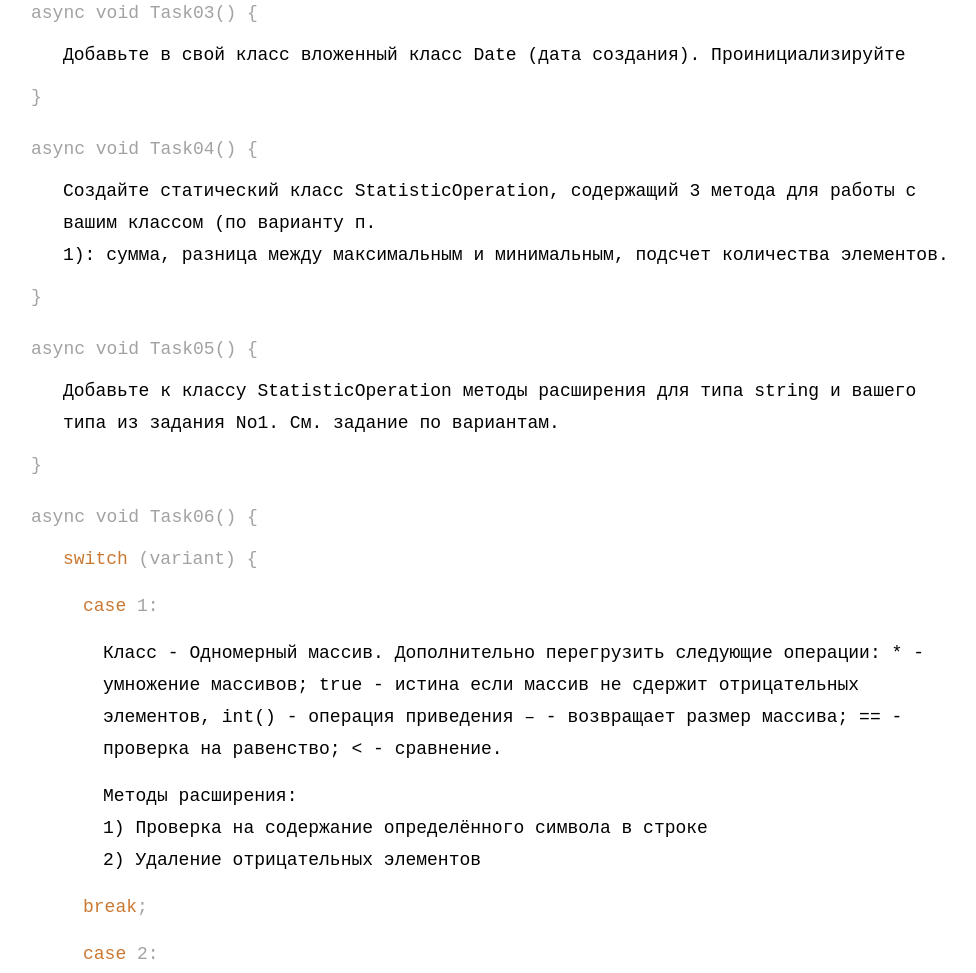
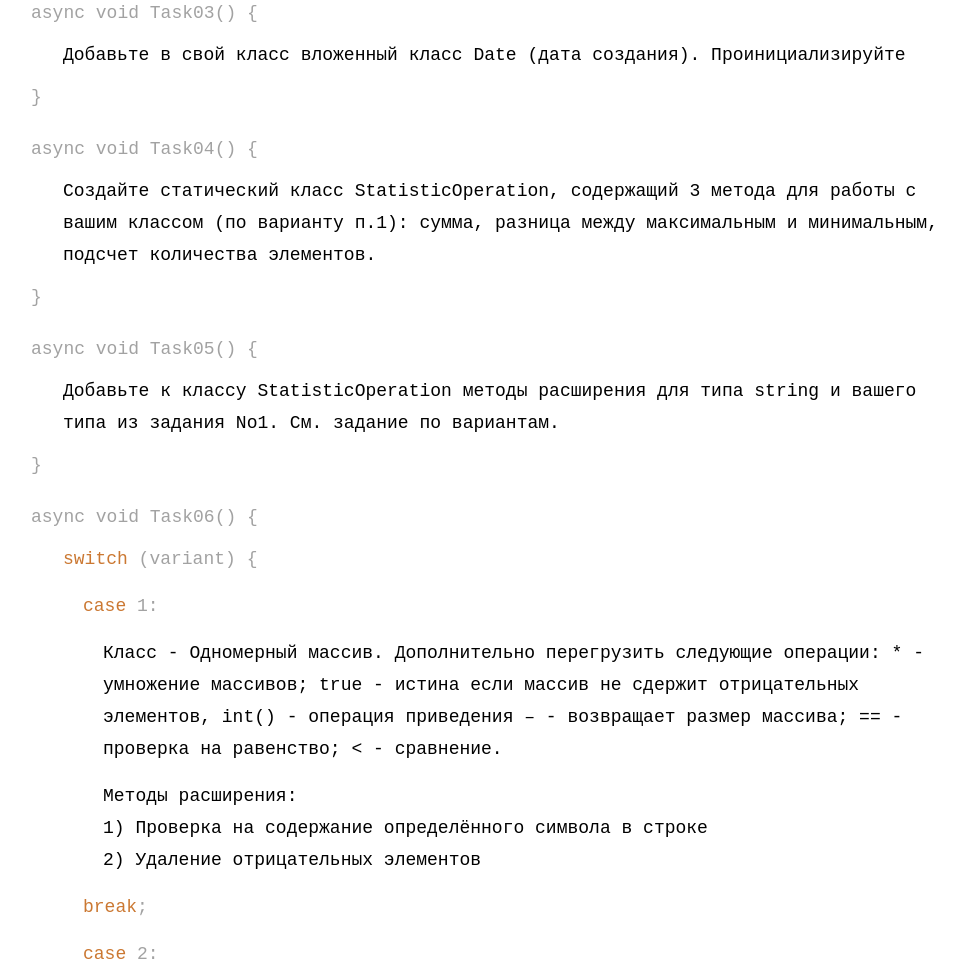
Before and after one commit to KarpovichMaksim/KarpovichMaksim.github.io, a plain HTML site: page tasks/OOP1/03.html in a window 1280 px wide. Shown: the part 728-1701 px from the top of the page, without its empty margins (127-1103 px from the left). Drawn offline with Linux system fonts and the light colour scheme; a script that the page names is missing; a web font is replaced by a local one.

Commit message:
Remove <br>

```diff
--- a/tasks/OOP1/03.html
+++ b/tasks/OOP1/03.html
@@ -53,7 +53,7 @@
 <section class="task">
   <div class="task__statement">
     Создайте статический класс StatisticOperation, содержащий 3 метода для
-работы с вашим классом (по варианту п.<br>1): сумма, разница между
+работы с вашим классом (по варианту п.1): сумма, разница между
 максимальным и минимальным, подсчет количества элементов.
   </div>
 </section>
```
